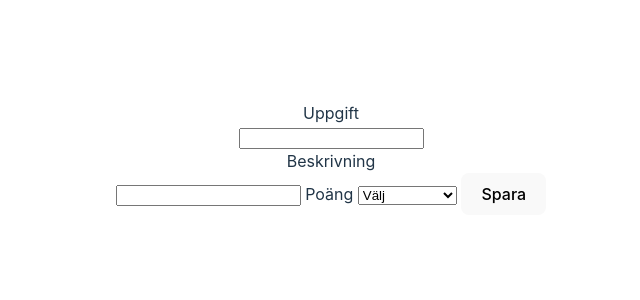
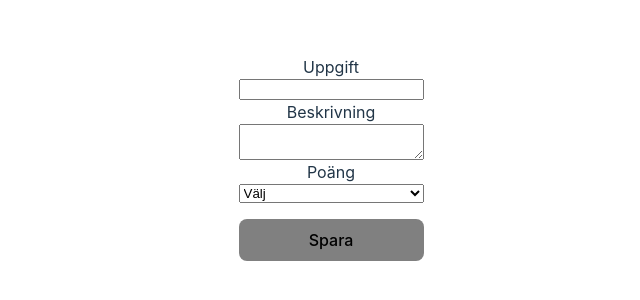
Before and after one commit to existenztim/Planning-poker, a website built with Vite: page frontend/index.html in a window 1280 px wide. Shown: the part 242-542 px from the top of the page, without its empty margins (309-949 px from the left). Built offline with nearby package versions, Linux system fonts and the light colour scheme.

Commit message:
basic style to create task added

```diff
--- a/backend/src/index.ts
+++ b/backend/src/index.ts
@@ -40,18 +40,8 @@ const io = new Server(server, {
 io.on('connection', (socket: Socket) => {
   console.log(socket.id);
 
-  // socket.on('createTask', ({title, description, points}) => {
-  //   //console.log(title,description,points);
-  //   const newTask : object = {title, description, points}
-  //   //console.log(newTask);
-  //   tasks.push(newTask);
-  //   console.log(tasks);
 
-  //   io.emit('tasks', tasks);
-
-
-  //})
-  //app.locals.socketIo = io;
+  app.locals.socketIo = io;
 });
 
 server.listen(PORT, () => {
--- a/backend/src/routes/tasks.route.ts
+++ b/backend/src/routes/tasks.route.ts
@@ -1,4 +1,4 @@
-import { error, log } from 'console';
+import error from '../middlewares/error.middleware';
 import { Router } from 'express';
 import Task from '../models/TasksModel';
 
--- a/frontend/package.json
+++ b/frontend/package.json
@@ -13,8 +13,11 @@
     "@typescript-eslint/parser": "^5.59.2",
     "eslint": "^8.38.0",
     "eslint-plugin-prettier": "^4.2.1",
+    "prettier": "^2.8.7",
     "typescript": "^5.0.2",
-    "prettier": "^2.8.7",
     "vite": "^4.3.2"
+  },
+  "dependencies": {
+    "sass": "^1.62.1"
   }
 }
--- a/frontend/src/createTasks.ts
+++ b/frontend/src/createTasks.ts
@@ -8,10 +8,10 @@ export default function createTasks () {
 
   const taskForm : HTMLFormElement = document.createElement('form');
   taskForm.innerHTML = `
-<label for="title">Uppgift</label><br>
-<input type="text" id="title" name="title"><br>
-<label for="description">Beskrivning</label><br>
-<input type="text" id="description" name="description">
+<label for="title">Uppgift</label>
+<input type="text" id="title" name="title">
+<label for="description">Beskrivning</label>
+<textarea id="description" name="description"></textarea>
 <label for = "points">Poäng</label>
 <select name="points" id="points">
   <option value=null>Välj</option>
--- a/frontend/src/main.ts
+++ b/frontend/src/main.ts
@@ -1,4 +1,4 @@
-import './style.css'
+import './style.scss'
 import typescriptLogo from './typescript.svg'
 import viteLogo from '/vite.svg'
 import { setupCounter } from './counter.ts'
--- /dev/null
+++ b/frontend/src/sass/_createTask.scss
@@ -0,0 +1,15 @@
+form {
+    display: flex;
+    flex-direction: column;
+
+    label {
+        margin-bottom: 0em;
+    }
+    input {
+        margin-top: 0px;
+    }
+    button {
+        margin-top: 1em;
+        background-color: grey;
+    }
+}
--- a/frontend/src/style.css
+++ b/frontend/src/style.scss
@@ -1,3 +1,5 @@
+@import './sass/_createTask.scss';
+
 :root {
   font-family: Inter, system-ui, Avenir, Helvetica, Arial, sans-serif;
   line-height: 1.5;
```
Also changed, not shown: 1 other file.
